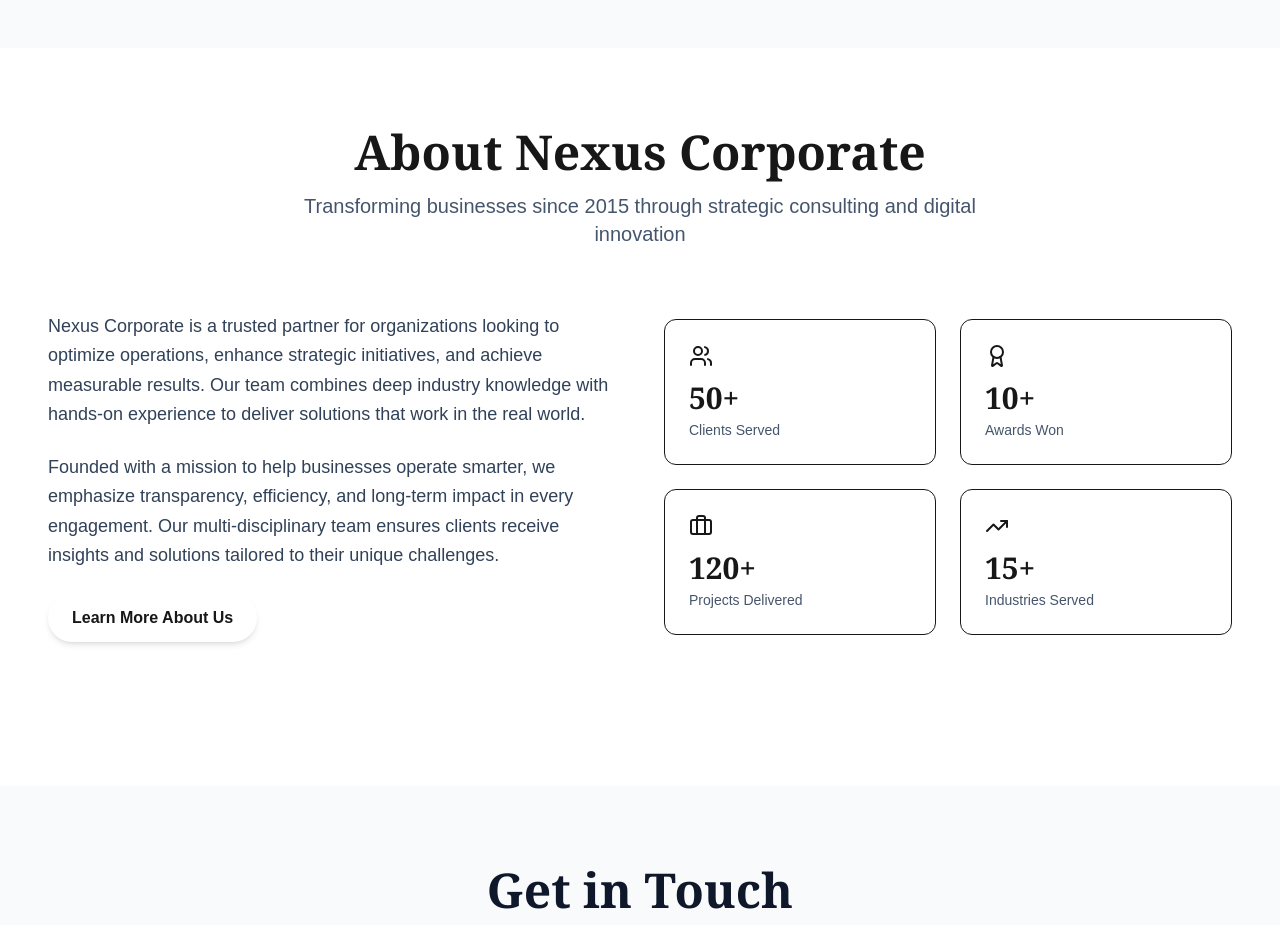
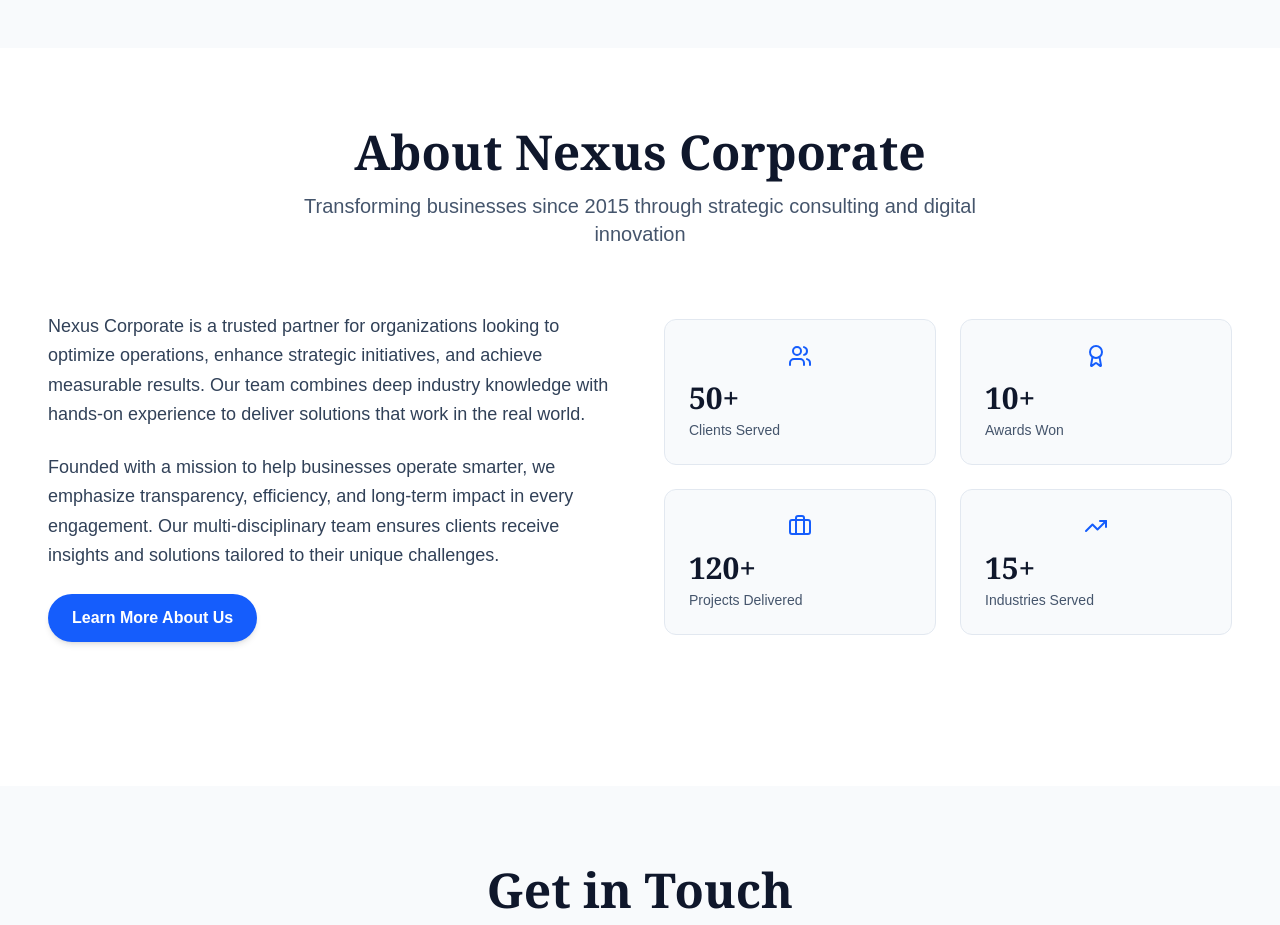
Before and after one commit to primyst/nexus, a Next.js app in the folder my-app/: page / in a window 1280 px wide. Shown: the part 3080-4005 px from the top of the page. Built offline with nearby package versions, Linux system fonts and the light colour scheme.

Commit message:
Update About.tsx

```diff
--- a/my-app/components/About.tsx
+++ b/my-app/components/About.tsx
@@ -8,7 +8,7 @@ export default function About() {
       <div className="max-w-7xl mx-auto">
         {/* Header */}
         <div className="text-center mb-16 animate-fade-in-up">
-          <h2 className="text-4xl md:text-5xl font-bold text-navy mb-4 font-serif animate-slide-down">
+          <h2 className="text-4xl md:text-5xl font-bold text-slate-900 mb-4 font-serif animate-slide-down">
             About Nexus Corporate
           </h2>
           <p className="text-xl text-slate-600 max-w-2xl mx-auto animate-fade-in" style={{ animationDelay: '0.1s' }}>
@@ -29,7 +29,7 @@ export default function About() {
             </p>
 
             <Link href="/about">
-              <button className="bg-gold text-navy px-6 py-3 rounded-full font-semibold hover:bg-opacity-90 transition-all duration-300 transform hover:scale-105 active:scale-95 shadow-md hover:shadow-lg">
+              <button className="bg-blue-600 text-white px-6 py-3 rounded-full font-semibold hover:bg-blue-700 transition-all duration-300 transform hover:scale-105 active:scale-95 shadow-md hover:shadow-lg">
                 Learn More About Us
               </button>
             </Link>
@@ -51,11 +51,11 @@ export default function About() {
 function StatBox({ icon, value, label, delay }: { icon: React.ReactNode; value: string; label: string; delay: number }) {
   return (
     <div
-      className="bg-cream rounded-xl p-6 border border-gold/20 hover:border-gold/60 transition-all duration-300 transform hover:scale-105 hover:shadow-lg animate-scale-in"
+      className="bg-slate-50 rounded-xl p-6 border border-slate-200 hover:border-blue-400 transition-all duration-300 transform hover:scale-105 hover:shadow-lg animate-scale-in"
       style={{ animationDelay: `${delay}s` }}
     >
-      <div className="text-gold mb-3 transform group-hover:scale-110 transition-transform duration-300">{icon}</div>
-      <div className="text-3xl font-bold text-navy font-serif mb-1">{value}</div>
+      <div className="text-blue-600 mb-3 flex justify-center">{icon}</div>
+      <div className="text-3xl font-bold text-slate-900 mb-1 font-serif">{value}</div>
       <div className="text-sm text-slate-600">{label}</div>
     </div>
   );
```
